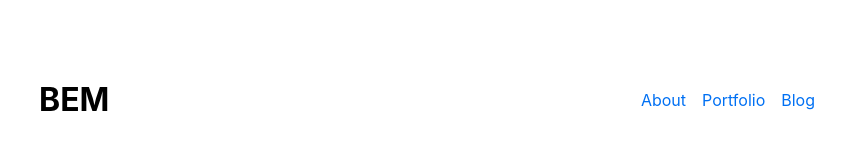
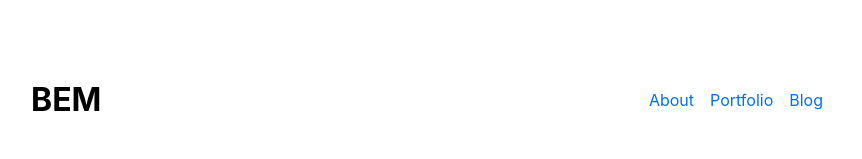
Before and after one commit to branmar97/my-mdx-blog, a Next.js app: page /about in a window 1280 px wide. Shown: the top 159 px of the page, without its empty margins (209-1071 px from the left). Built offline with nearby package versions, Linux system fonts and the light colour scheme.

Commit message:
remove padding from nav

```diff
--- a/styles/Nav.module.css
+++ b/styles/Nav.module.css
@@ -7,7 +7,6 @@
 
   .navbar {
     margin: 0rem 0 2rem 0;
-    padding: 0 0.5rem;
     display: flex;
     justify-content: space-between;
     align-items: center;
```
